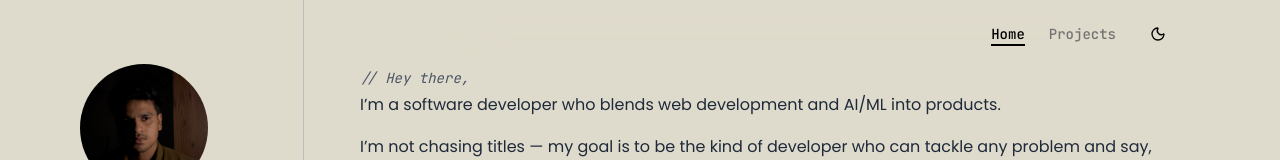
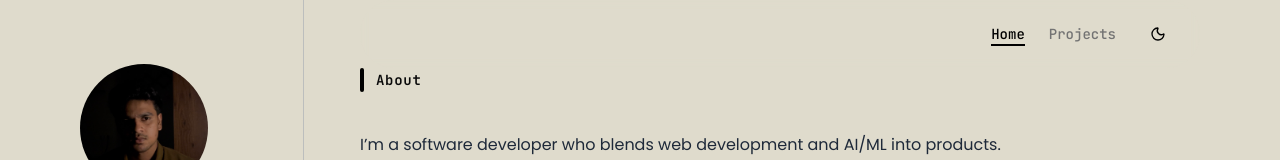
Before and after one commit to madnancp/portfolio, a Next.js app: page / in a window 1280 px wide. Shown: the top 160 px of the page. Built offline with nearby package versions, Linux system fonts and the light colour scheme.

Commit message:
enhance sidebar and header

```diff
--- a/app/(home)/sections/Hero.tsx
+++ b/app/(home)/sections/Hero.tsx
@@ -5,15 +5,17 @@ import { motion } from "framer-motion";
 const HeroSection = () => {
   return (
     <section className="max-w-4xl mx-auto">
+      <div className="flex items-center gap-3 mb-10">
+        <div className="h-6 w-1 bg-black dark:bg-white rounded-full" />
+        <h6 className="text-sm tracking-wider font-semibold font-mono">
+          About
+        </h6>
+      </div>
       <motion.div
         initial={{ opacity: 0, y: 40 }}
         animate={{ opacity: 1, y: 0 }}
         transition={{ duration: 0.6, ease: "easeOut" }}
       >
-        <p className="text-sm italic text-gray-600 dark:text-muted-foreground mb-1 font-mono">
-          // Hey there,
-        </p>
-
         <p className="text-base text-gray-800 dark:text-gray-200 leading-relaxed mb-4">
           I’m a software developer who blends web development and AI/ML into products.
         </p>
--- a/components/Header.tsx
+++ b/components/Header.tsx
@@ -14,7 +14,7 @@ const Header = () => {
 	];
 
 	return (
-		<header className="w-full flex items-center px-6 py-4 bg-none backdrop-blur-3xl sticky top-0 z-50 font-mono">
+		<header className="w-full flex items-center px-6 py-4 bg-transparent backdrop-blur-xs sticky top-0 z-50 font-mono rounded-full">
 			<div></div>
 
 			<div className="ml-auto flex items-center gap-6 text-muted-foreground">
--- a/components/Sidebar.tsx
+++ b/components/Sidebar.tsx
@@ -43,7 +43,7 @@ const Sidebar = () => {
 
 
 					{/* GitHub */}
-					<div className="flex items-center gap-2">
+					<div className="flex items-center gap-2 group">
 						<FaGithub className="w-4 h-4 hover:text-none" />
 						<a
 							href="https://github.com/madnancp"
@@ -53,11 +53,12 @@ const Sidebar = () => {
 						>
 							@madnancp
 						</a>
+						<span className="opacity-0 group-hover:opacity-100 translate-x-0.5 transition-all duration-200">↗</span>
 					</div>
 
 
 					{/* Twitter/X */}
-					<div className="flex items-center gap-2">
+					<div className="flex items-center gap-2 group">
 						<FaXTwitter className="w-4 h-4 hover:text-sky-500" />
 						<a
 							href="https://x.com/madnancp"
@@ -67,6 +68,7 @@ const Sidebar = () => {
 						>
 							@madnancp
 						</a>
+						<span className="opacity-0 group-hover:opacity-100 translate-x-0.5 transition-all duration-200">↗</span>
 					</div>
 				</div>
 			</div>
```
